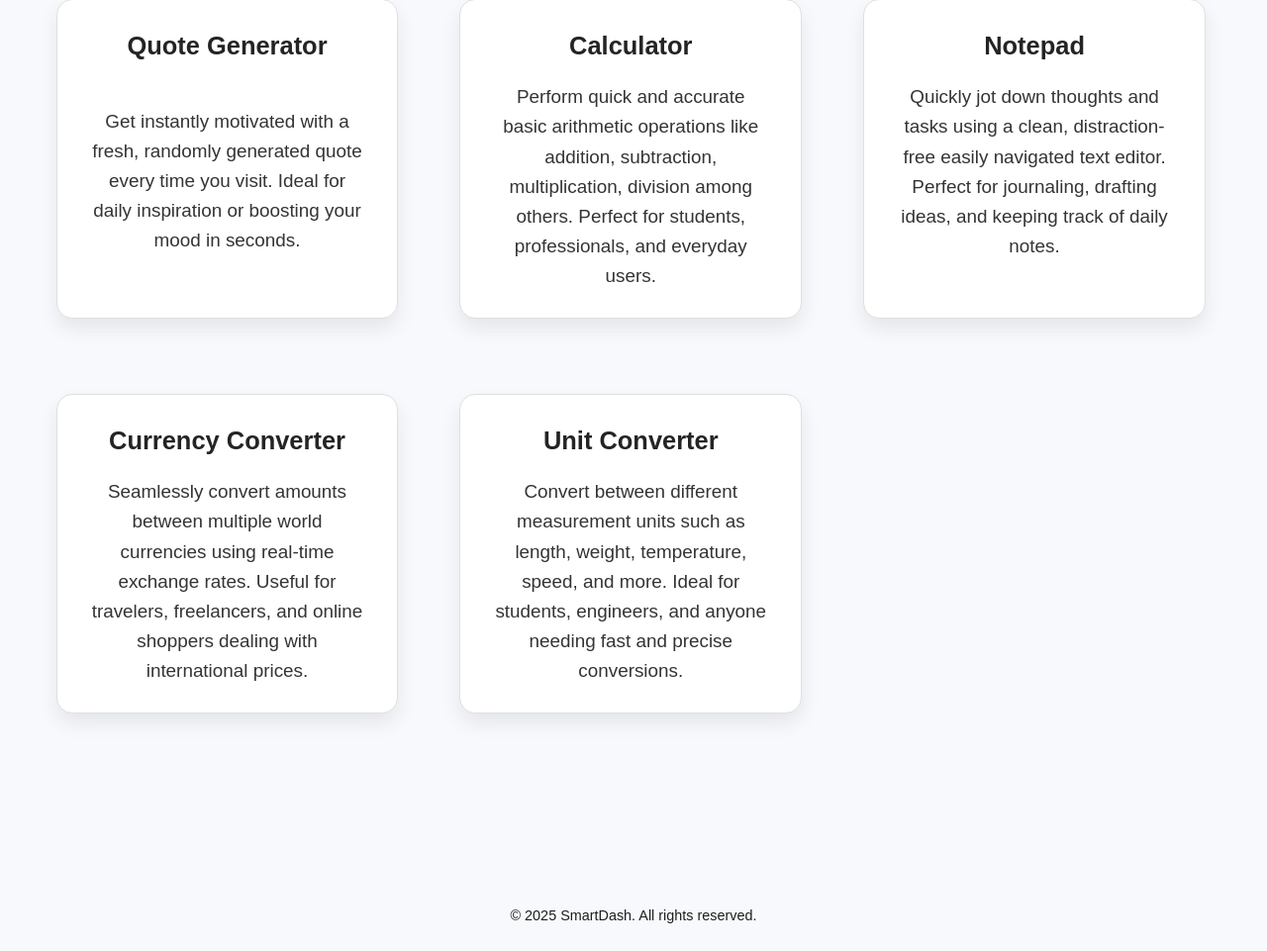
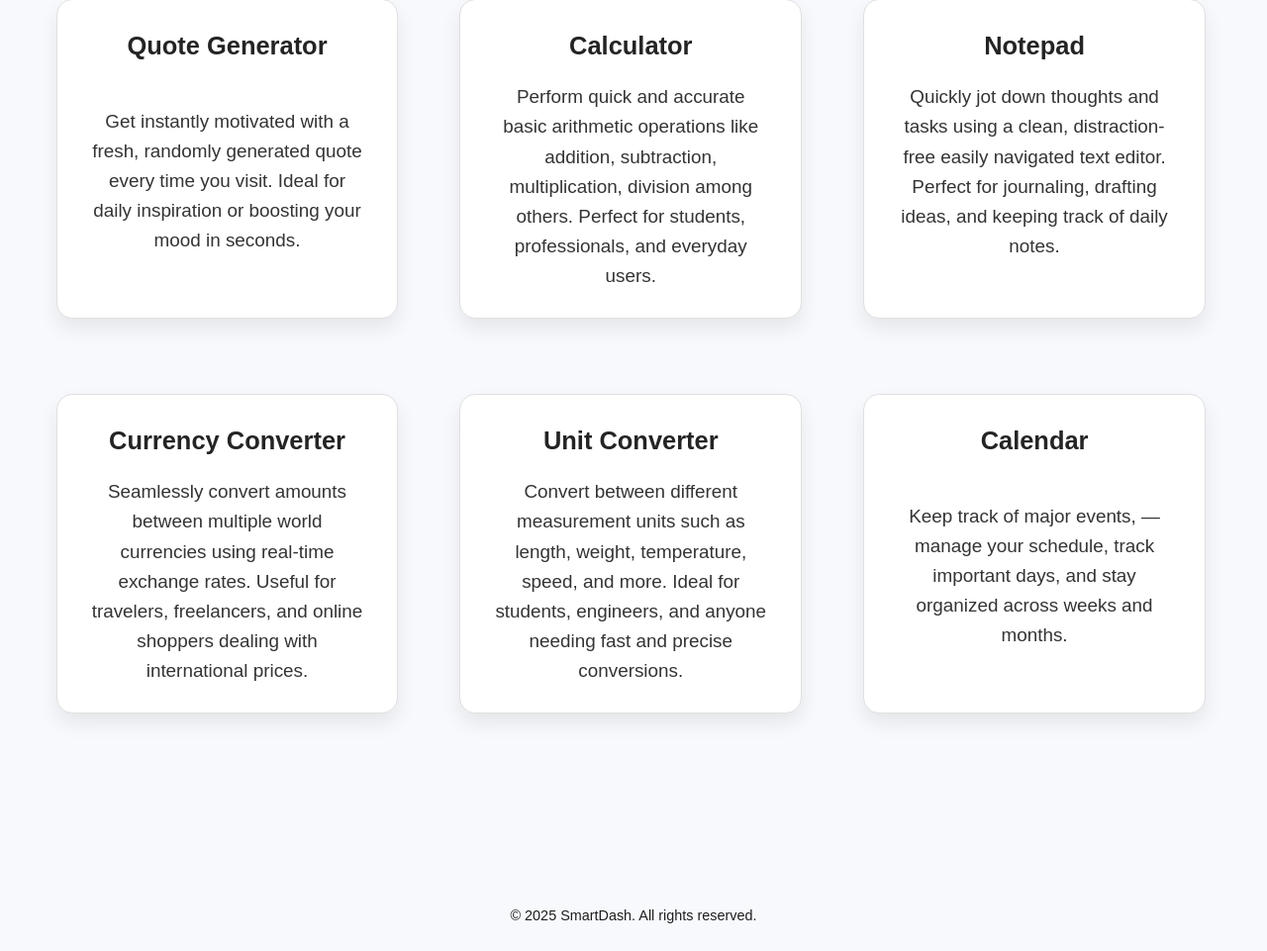
Before and after one commit to Adelodunpeter25/smartdash, a Django app: page /utilities/ in a window 1280 px wide. Shown: the part 196-1157 px from the top of the page at 99% size. Run offline with Django 5.2, Linux system fonts and the light colour scheme.

Commit message:
added more features

```diff
--- a/smartdash/dashboard/templates/utilities.html
+++ b/smartdash/dashboard/templates/utilities.html
@@ -34,6 +34,12 @@
             <h3 class="smartdash-feature-title">Unit Converter</h3>
             <p class="smartdash-feature-description">
                 Convert between different measurement units such as length, weight, temperature, speed, and more. Ideal for students, engineers, and anyone needing fast and precise conversions.
+            </p>
+        </div>
+        <div class="smartdash-feature-card">
+            <h3 class="smartdash-feature-title">Calendar</h3>
+            <p class="smartdash-feature-description">
+                Keep track of major events, — manage your schedule, track important days, and stay organized across weeks and months.
             </p>
         </div>
     </div>
```
Also changed, not shown: smartdash/db.sqlite3.
